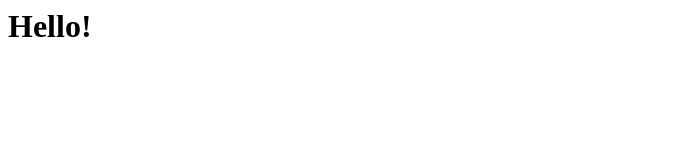
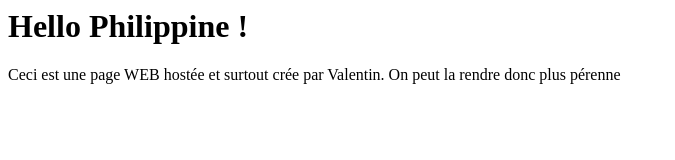
Before and after one commit to ValP09/landingpage, a plain HTML site: page index.html in a window 1280 px wide. Shown: the whole page, without its empty margins (0-675 px from the left). Drawn offline with Linux system fonts and the light colour scheme.

Commit message:
Update index.html

```diff
--- a/index.html
+++ b/index.html
@@ -1 +1,2 @@
-<h1>Hello!</h1>
+<h1>Hello Philippine !</h1>
+<a>Ceci est une page WEB hostée et surtout crée par Valentin. On peut la rendre donc plus pérenne</a>
```
